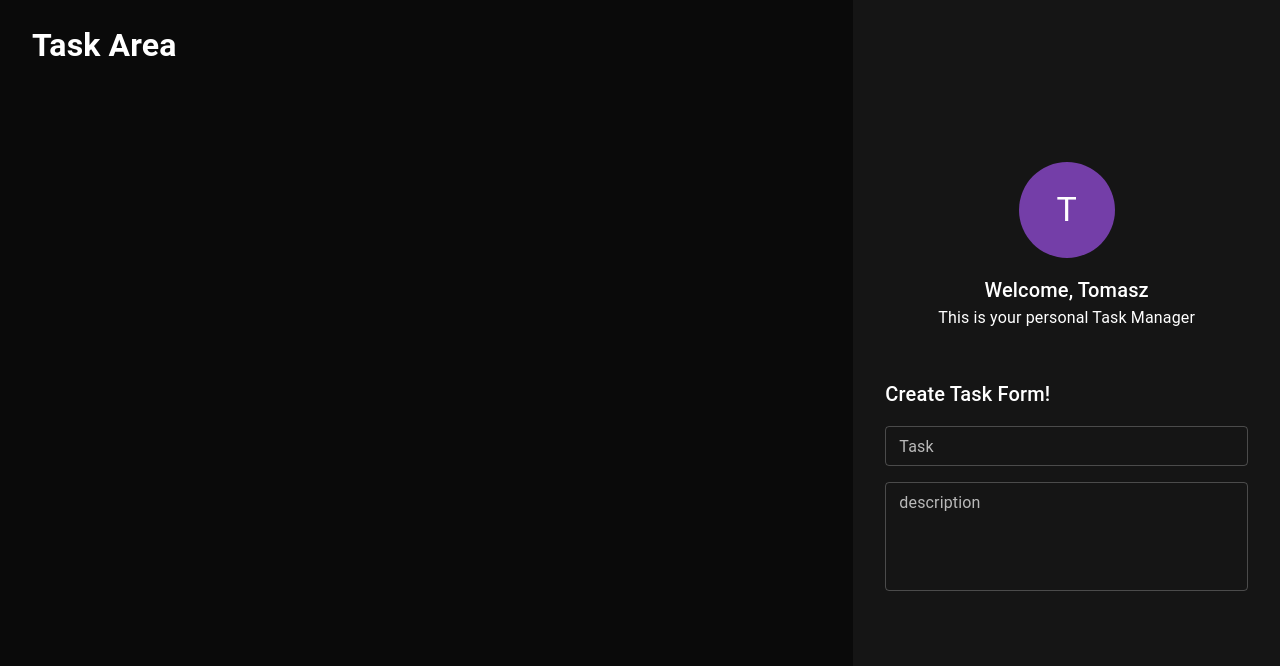
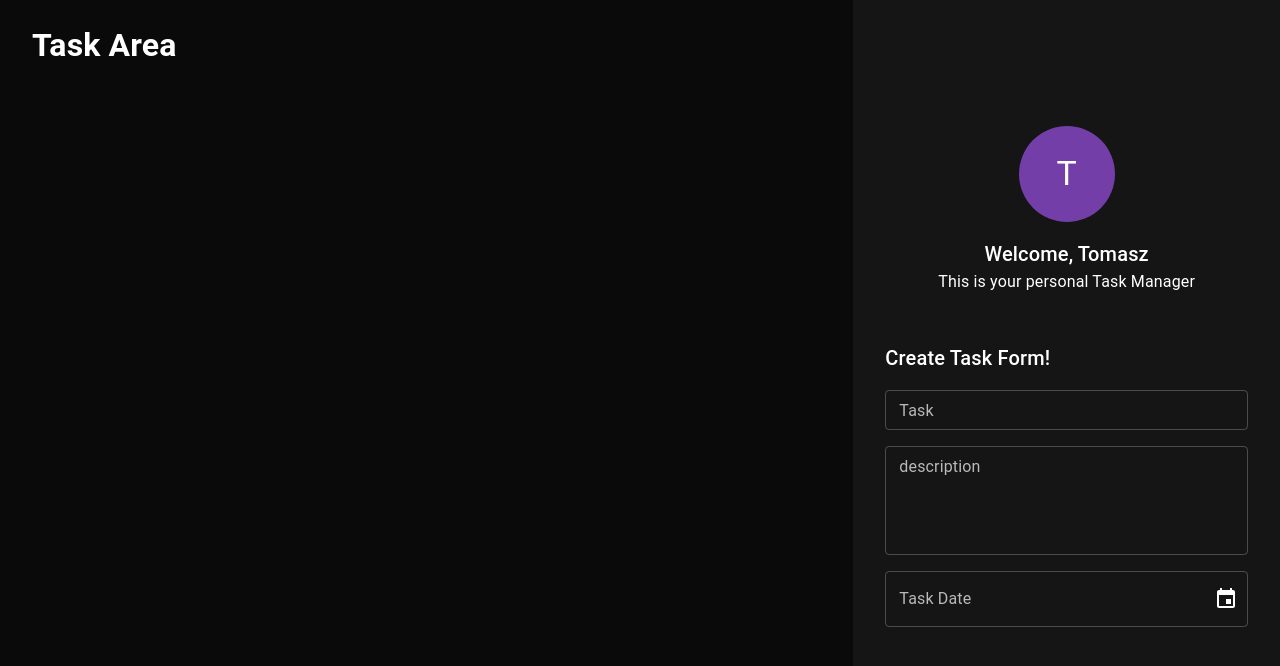
Before and after one commit to tprazniewski/TaskApp, a React (Create React App) app in the folder client/: page / in a window 1280 px wide. Shown: the top 666 px of the page. Built offline with nearby package versions, Linux system fonts and the light colour scheme.

Commit message:
Adda TaskDate Component

```diff
--- a/client/package.json
+++ b/client/package.json
@@ -6,6 +6,7 @@
     "@emotion/react": "^11.10.5",
     "@emotion/styled": "^11.10.5",
     "@mui/material": "^5.10.12",
+    "@mui/x-date-pickers": "^5.0.8",
     "@testing-library/jest-dom": "^5.16.5",
     "@testing-library/react": "^13.4.0",
     "@testing-library/user-event": "^13.5.0",
@@ -13,6 +14,7 @@
     "@types/node": "^16.18.3",
     "@types/react": "^18.0.24",
     "@types/react-dom": "^18.0.8",
+    "date-fns": "^2.29.3",
     "prop-types": "^15.8.1",
     "react": "^18.2.0",
     "react-dom": "^18.2.0",
--- a/client/src/components/createTaskForm/createTaskForm.tsx
+++ b/client/src/components/createTaskForm/createTaskForm.tsx
@@ -2,6 +2,7 @@
 import { Box, Typography, Stack } from "@mui/material";
 import { TitleField } from "./task/TitleField";
 import { DescriptionField } from "./description/DescriptionField";
+import { DataField } from "./date/DateField";
 
 export const CreateTaskForm: FC = (): ReactElement => {
   return (
@@ -19,6 +20,7 @@
       <Stack sx={{ width: "100%" }} spacing={2}>
         <TitleField />
         <DescriptionField />
+        <DataField />
       </Stack>
       {/* title */}
       {/* description */}
--- /dev/null
+++ b/client/src/components/createTaskForm/date/DateField.tsx
@@ -0,0 +1,22 @@
+import React, { FC, ReactElement, useState } from "react";
+import { LocalizationProvider } from "@mui/x-date-pickers";
+import { AdapterDateFns } from "@mui/x-date-pickers/AdapterDateFns";
+import { DesktopDatePicker } from "@mui/x-date-pickers";
+import { TextField } from "@mui/material";
+
+export const DataField: FC = (): ReactElement => {
+  const [date, setDate] = useState<Date | null>(null);
+  return (
+    <>
+      <LocalizationProvider dateAdapter={AdapterDateFns}>
+        <DesktopDatePicker
+          label="Task Date"
+          inputFormat="dd/MM/yyyy"
+          value={date}
+          onChange={(val) => setDate(val)}
+          renderInput={(params) => <TextField {...params} />}
+        />
+      </LocalizationProvider>
+    </>
+  );
+};
--- a/client/src/components/createTaskForm/description/DescriptionField.tsx
+++ b/client/src/components/createTaskForm/description/DescriptionField.tsx
@@ -1,9 +1,10 @@
 import React, { FC, ReactElement } from "react";
 import { TextField } from "@mui/material";
 import { ITextField } from "../interfaces/ITextField";
-
+import PropTypes from "prop-types";
 export const DescriptionField: FC<ITextField> = (props): ReactElement => {
-  const { onChange = (e) => console.log(e), disabled = false } = props;
+  const { onChange = (e) => console.log(e.target.value), disabled = false } =
+    props;
   return (
     <TextField
       id="description"
@@ -19,3 +20,8 @@
     />
   );
 };
+
+DescriptionField.propTypes = {
+  onChange: PropTypes.func,
+  disabled: PropTypes.bool,
+};
--- a/client/src/components/createTaskForm/task/TitleField.tsx
+++ b/client/src/components/createTaskForm/task/TitleField.tsx
@@ -1,7 +1,10 @@
 import React, { FC, ReactElement } from "react";
 import { TextField } from "@mui/material";
-
-export const TitleField: FC = (): ReactElement => {
+import { ITextField } from "../interfaces/ITextField";
+import PropTypes from "prop-types";
+export const TitleField: FC<ITextField> = (props): ReactElement => {
+  const { onChange = (e) => console.log(e.target.value), disabled = false } =
+    props;
   return (
     <TextField
       id="Title"
@@ -11,6 +14,13 @@
       size="small"
       name="title"
       fullWidth
+      disabled={disabled}
+      onChange={onChange}
     />
   );
 };
+
+TitleField.propTypes = {
+  onChange: PropTypes.func,
+  disabled: PropTypes.bool,
+};
```
Also changed, not shown: 1 other file (tests, documents, lock files or other folders).
